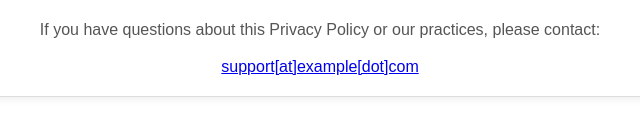
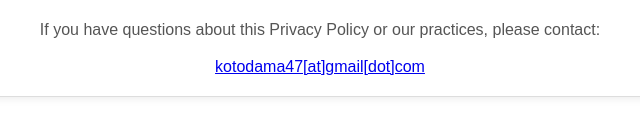
Before and after one commit to 44masa/emoLogApp.github.io, a plain HTML site: page privacy-policy/index.html in a window 1280 px wide. Shown: the part 1214-1336 px from the top of the page, 320-960 px from the left. Drawn offline with Linux system fonts and the light colour scheme.

Commit message:
Update index.html

```diff
--- a/privacy-policy/index.html
+++ b/privacy-policy/index.html
@@ -64,7 +64,7 @@
 
         <h2>8. Contact Us</h2>
         <p>If you have questions about this Privacy Policy or our practices, please contact:</p>
-        <a href="mailto:support[at]example[dot]com">support[at]example[dot]com</a>
+        <a href="mailto:kotodama47@gmail.com">kotodama47[at]gmail[dot]com</a>
     </div>
 </body>
 </html>
```
